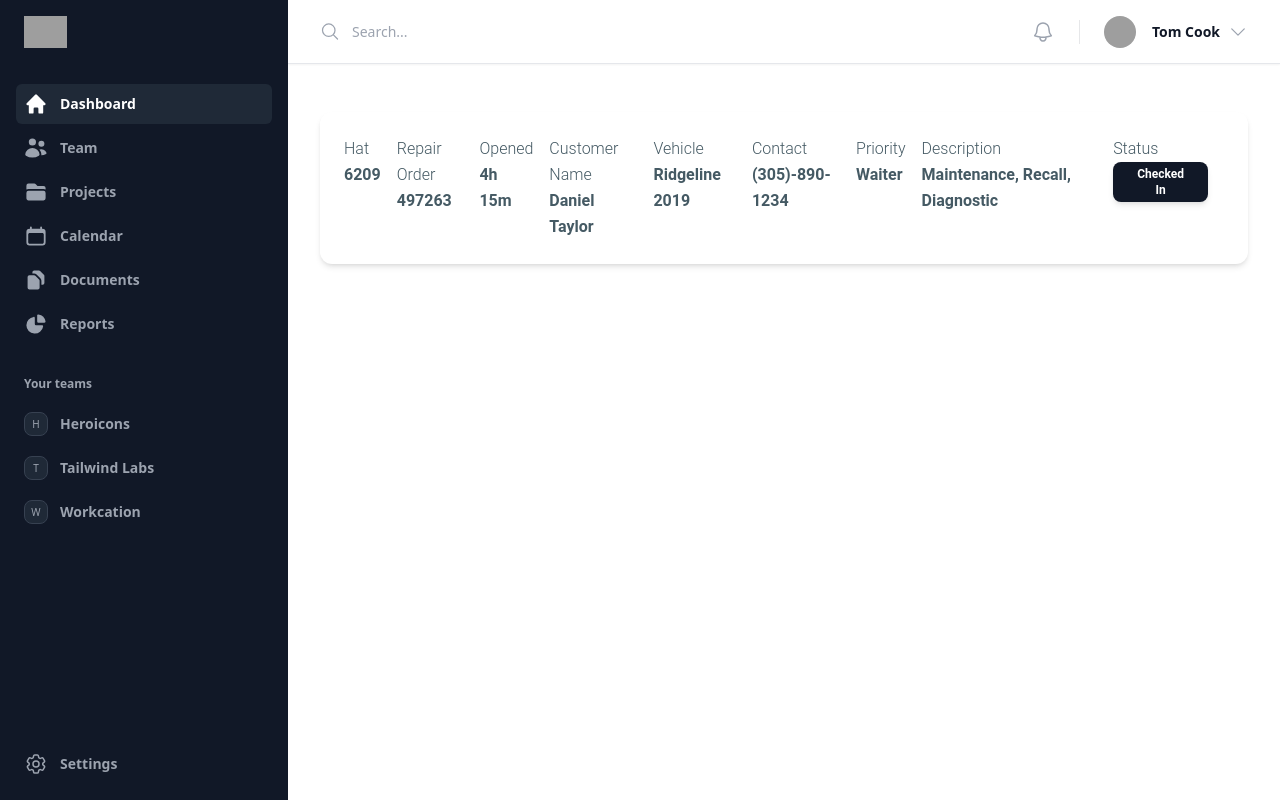
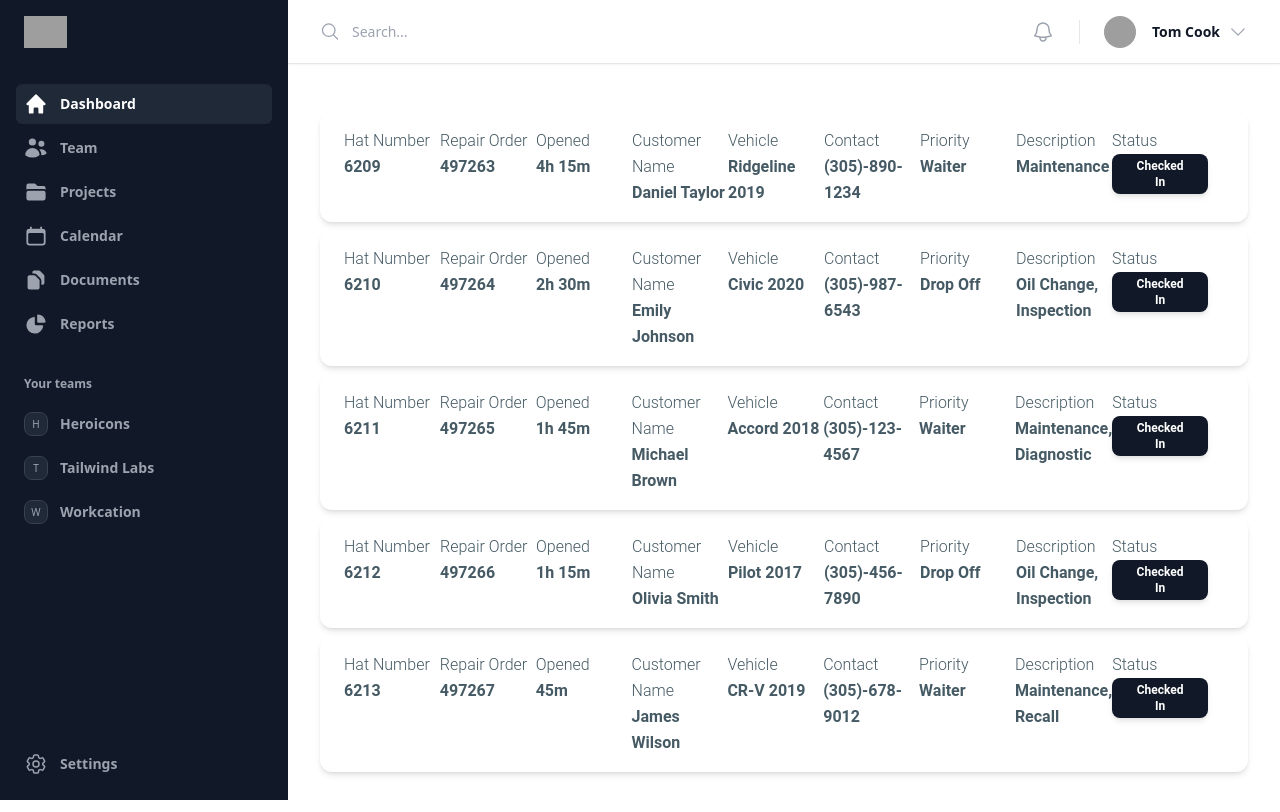
Before and after one commit to andersonasprilla/DealerServiceXpert-V3, a React (Vite) app in the folder client/: page / in a window 1280 px wide. Built offline with nearby package versions, Linux system fonts and the light colour scheme; grey boxes are pictures that could not be loaded.

Commit message:
refactor code and make component more reusable

```diff
--- a/client/package.json
+++ b/client/package.json
@@ -22,6 +22,7 @@
     "@types/react-dom": "^18.2.22",
     "@vitejs/plugin-react": "^4.2.1",
     "autoprefixer": "^10.4.19",
+    "axios": "^1.7.2",
     "eslint": "^8.57.0",
     "eslint-plugin-react": "^7.34.1",
     "eslint-plugin-react-hooks": "^4.6.0",
--- a/client/src/App.jsx
+++ b/client/src/App.jsx
@@ -1,13 +1,74 @@
-import Layout from "./components/Layout/Layout"
-import CustomerMainCard from "./components/Customer/CustomerMainCard"
+import Layout from "./components/Layout/Layout";
+import Container from "./components/Container/Container";
 
+
+const customerData = [
+  {
+    hatNumber: "6209",
+    repairOrder: "497263",
+    opened: "4h 15m",
+    customerName: "Daniel Taylor",
+    vehicle: "Ridgeline 2019",
+    contact: "(305)-890-1234",
+    priority: "Waiter",
+    description: "Maintenance",
+    status: "Checked In!",
+  },
+  {
+    hatNumber: "6210",
+    repairOrder: "497264",
+    opened: "2h 30m",
+    customerName: "Emily Johnson",
+    vehicle: "Civic 2020",
+    contact: "(305)-987-6543",
+    priority: "Drop Off",
+    description: "Oil Change, Inspection",
+    status: "In Progress",
+  },
+  {
+    hatNumber: "6211",
+    repairOrder: "497265",
+    opened: "1h 45m",
+    customerName: "Michael Brown",
+    vehicle: "Accord 2018",
+    contact: "(305)-123-4567",
+    priority: "Waiter",
+    description: "Maintenance, Diagnostic",
+    status: "Checked In!",
+  },
+  {
+    hatNumber: "6212",
+    repairOrder: "497266",
+    opened: "1h 15m",
+    customerName: "Olivia Smith",
+    vehicle: "Pilot 2017",
+    contact: "(305)-456-7890",
+    priority: "Drop Off",
+    description: "Oil Change, Inspection",
+    status: "In Progress",
+  },
+  {
+    hatNumber: "6213",
+    repairOrder: "497267",
+    opened: "45m",
+    customerName: "James Wilson",
+    vehicle: "CR-V 2019",
+    contact: "(305)-678-9012",
+    priority: "Waiter",
+    description: "Maintenance, Recall",
+    status: "Checked In!",
+  },
+];
 
 const App = () => {
   return (
     <Layout>
-      <CustomerMainCard />
+      {/* Map over customerData and render Container for each customer */}
+      {customerData.map((customer, index) => (
+        <Container key={index} data={customer} />
+      ))}
     </Layout>
-  )
-}
+  );
+};
 
-export default App
+export default App;
--- /dev/null
+++ b/client/src/components/Container/Container.jsx
@@ -0,0 +1,47 @@
+import { useState } from 'react';
+import {
+  Card,
+  CardBody,
+  Typography,
+  Accordion,
+  AccordionHeader,
+  AccordionBody
+} from "@material-tailwind/react";
+import Dropdown from "./Dropdown.jsx";
+import formatFieldName from "../../helper/formatFieldName.js";
+
+const Container = ({ data }) => {
+  const [isOpen, setIsOpen] = useState(false);
+
+  const handleOpen = () => setIsOpen((prev) => !prev);
+
+  return (
+    <>
+      <Card className='mt-2'>
+        <Accordion open={isOpen}>
+          <AccordionHeader onClick={handleOpen} className='border-b-0'>
+            <CardBody className='py-0 w-full'>
+              <div className="flex justify-between">
+                {data && Object.entries(data).map(([key, value]) => (
+                  <div key={key} className="flex-1">
+                    <Typography className="mb-1 text-left">{formatFieldName(key)}</Typography>
+                    {key === 'status' ? (
+                      <Dropdown />
+                    ) : (
+                      <Typography className='font-semibold text-left'>{value}</Typography>
+                    )}
+                  </div>
+                ))}
+              </div>
+            </CardBody>
+          </AccordionHeader>
+          <AccordionBody>
+            Edit data {/* Future implementation */}
+          </AccordionBody>
+        </Accordion>
+      </Card>
+    </>
+  );
+};
+
+export default Container;
--- a/client/src/components/Customer/CustomerMainCard.jsx
+++ /dev/null
@@ -1,79 +0,0 @@
-import { useState } from 'react';
-import {
-  Card,
-  CardBody,
-  Typography,
-  Accordion,
-  AccordionHeader,
-  AccordionBody
-} from "@material-tailwind/react";
-import Dropdown from "./Dropdown";
-import getStatusColors from '../../helper/getStatusColors';
-
-const customers = [
-  {
-    hatNumber: "6209",
-    repairOrder: "497263",
-    opened: "4h 15m",
-    customerName: "Daniel Taylor",
-    vehicle: "Ridgeline 2019",
-    contact: "(305)-890-1234",
-    priority: "Waiter",
-    description: "Maintenance, Recall, Diagnostic",
-    status: "Checked In!"
-  },
-];
-
-const keyMapping = {
-  hatNumber: "Hat",
-  repairOrder: "Repair Order",
-  opened: "Opened",
-  customerName: "Customer Name",
-  vehicle: "Vehicle",
-  contact: "Contact",
-  priority: "Priority",
-  description: "Description",
-  status: "Status"
-};
-
-const CustomerMainCard = () => {
-  const [isOpen, setIsOpen] = useState(false); // State to control the accordion open/close status
-
-  const handleOpen = () => setIsOpen((prev) => !prev); // Toggle function for the accordion
-
-  return (
-    <>
-      {/* Main card component */}
-      <Card className='mt-2'>
-        <Accordion open={isOpen}>
-          <AccordionHeader onClick={handleOpen} className='border-b-0'>
-            <CardBody className='py-2 w-full'>
-              {/* Mapping through customers array */}
-              {customers.map((customer, i) => (
-                <div key={i} className="flex flex-cols-2 gap-4 mb-4 justify-between">
-                  {/* Mapping through each customer object */}
-                  {Object.entries(customer).map(([key, value]) => (
-                    <div key={key}>
-                      <Typography className="mb-1">{keyMapping[key] || key}</Typography>
-                      {key === 'status' && value === 'Checked In!' ? (
-                        <Dropdown /> // Render dropdown if the status is "Checked In!"
-                      ) : (
-                        <Typography className='font-semibold'>{value}</Typography>
-                      )}
-                    </div>
-                  ))}
-                </div>
-              ))}
-            </CardBody>
-          </AccordionHeader>
-          <AccordionBody>
-            Edit Customer {/*Future implementation*/}
-          </AccordionBody>
-        </Accordion>
-      </Card>
-    </>
-  );
-}
-
-
-export default CustomerMainCard;
--- a/client/src/components/Layout/Layout.jsx
+++ b/client/src/components/Layout/Layout.jsx
@@ -8,7 +8,7 @@ const Layout = ({ children }) => {
     const [sidebarOpen, setSidebarOpen] = useState(false); // State to control the visibility of the mobile sidebar
 
     return (
-        <div>
+        <>
             {/* Mobile sidebar, controlled by sidebarOpen state */}
             <MobileSidebar open={sidebarOpen} setOpen={setSidebarOpen} />
             {/* Sidebar for larger screens */}
@@ -23,7 +23,7 @@ const Layout = ({ children }) => {
                     </div>
                 </main>
             </div>
-        </div>
+        </>
     );
 };
 
--- /dev/null
+++ b/client/src/helper/formatFieldName.js
@@ -0,0 +1,12 @@
+// Desc: Helper function to format field names
+const formatFieldName = (fieldName) => {
+    // Split camelCase string into words
+    let words = fieldName.split(/(?=[A-Z])/);
+
+    // Capitalize the first letter of each word and join with space
+    let formattedString = words.map(word => word.charAt(0).toUpperCase() + word.slice(1)).join(' ');
+
+    return formattedString;
+};
+
+export default formatFieldName;
```
Also changed, not shown: client/src/components/Container/Dropdown.jsx (renamed from client/src/components/Customer/Dropdown.jsx), 2 other files (tests, documents, lock files or other folders).
